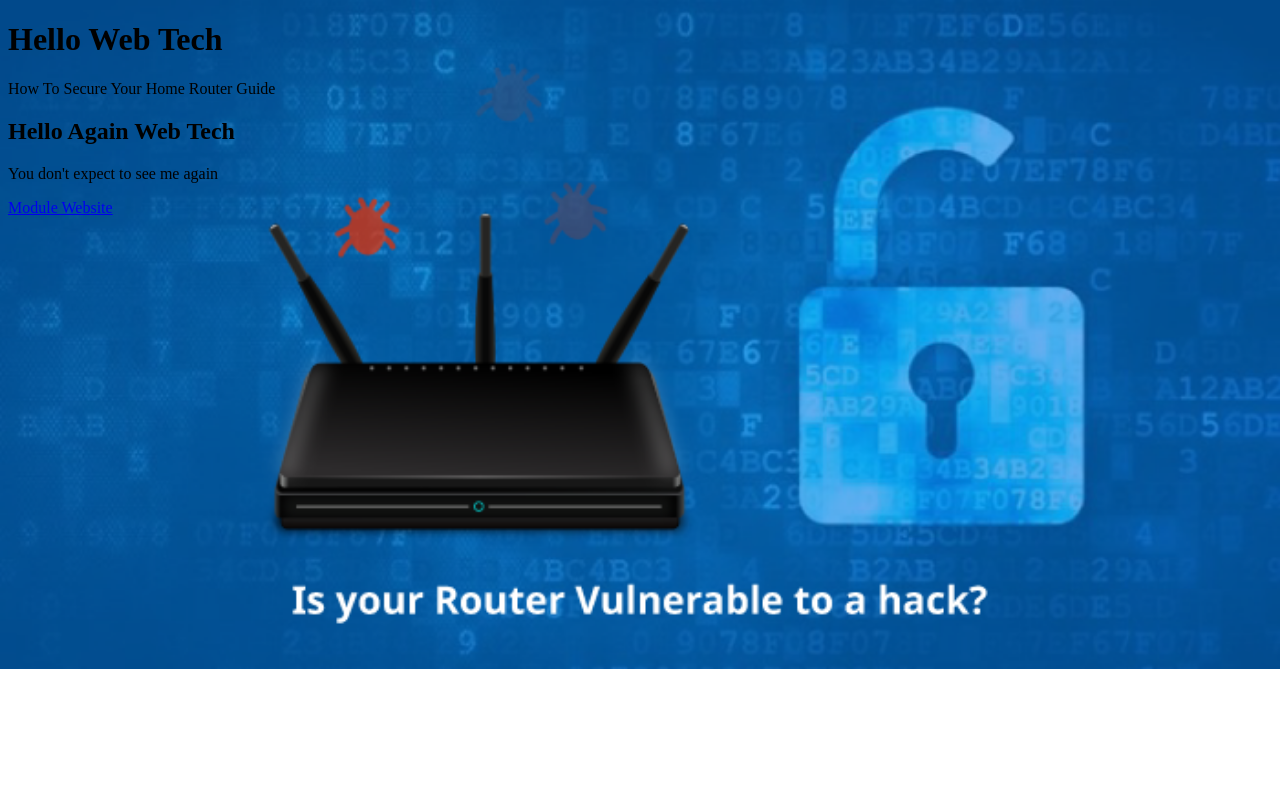
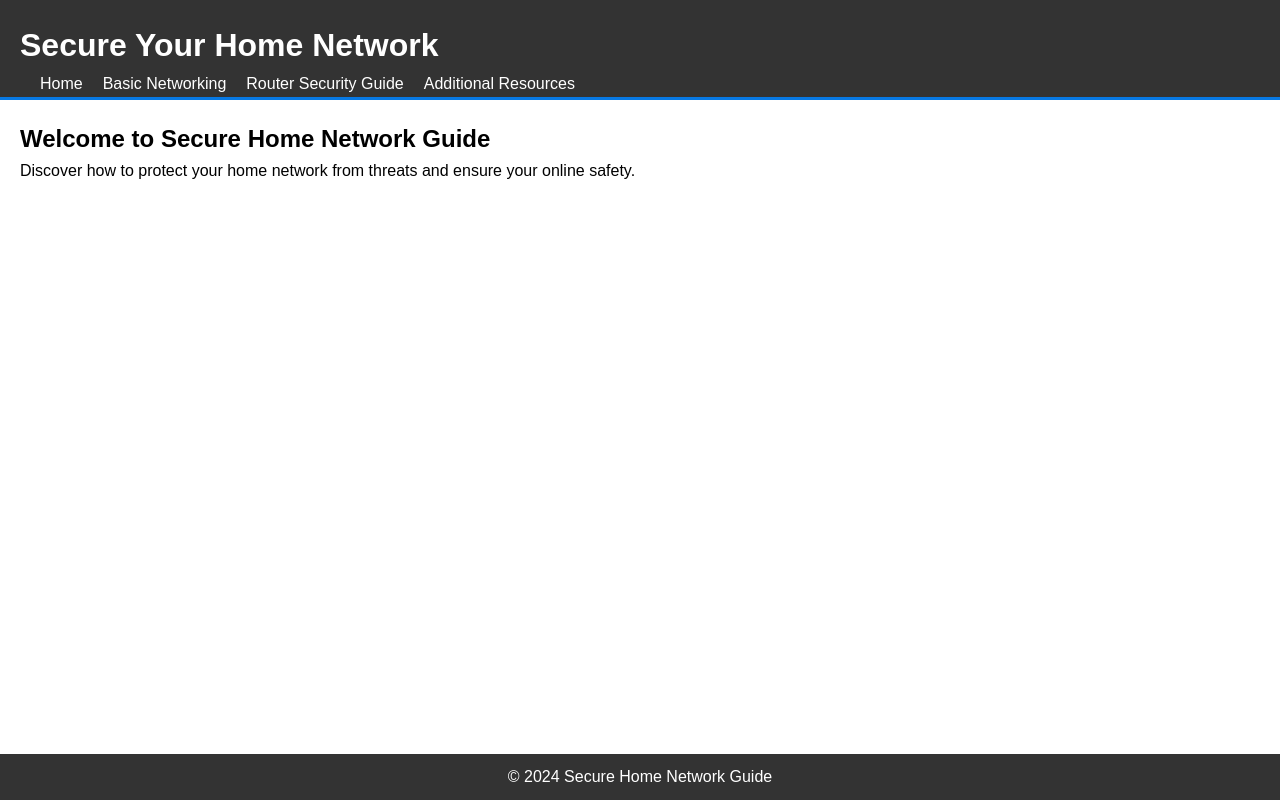
Before and after one commit to wrobe/set08101, a plain HTML site: page index.html in a window 1280 px wide. Drawn offline with Linux system fonts and the light colour scheme.

Commit message:
Webpage Layout change

```diff
--- a/index.html
+++ b/index.html
@@ -1,17 +1,31 @@
 <!DOCTYPE html>
-<html>
-    <head>
-        <title>SET08101 - Web Tech</title>
-        <link rel="stylesheet" type="text/css" href="styles.css">
-    </head>
-    <body>
-        <h1>Hello Web Tech</h1>
-        <p>How To Secure Your Home Router Guide</p>
-
-        <h2>Hello Again Web Tech</h2>
-        <p>You don't expect to see me again</p>
-    </body>
-    <body >
-        <a href =" https :// siwells . github .io/ webtech /"> Module Website </a >
-        </body >
+<html lang="en">
+<head>
+    <meta charset="UTF-8">
+    <meta name="viewport" content="width=device-width, initial-scale=1.0">
+    <title>Secure Home Network Guide</title>
+    <link rel="stylesheet" type="text/css" href="styles.css">
+</head>
+<body>
+    <header>
+        <h1>Secure Your Home Network</h1>
+        <nav>
+            <ul>
+                <li><a href="index.html">Home</a></li>
+                <li><a href="basic-networking.html">Basic Networking</a></li>
+                <li><a href="router-security.html">Router Security Guide</a></li>
+                <li><a href="resources.html">Additional Resources</a></li>
+            </ul>
+        </nav>
+    </header>
+    <main>
+        <section>
+            <h2>Welcome to Secure Home Network Guide</h2>
+            <p>Discover how to protect your home network from threats and ensure your online safety.</p>
+        </section>
+    </main>
+    <footer>
+        <p>© 2024 Secure Home Network Guide</p>
+    </footer>
+</body>
 </html>
--- a/styles.css
+++ b/styles.css
@@ -1,5 +1,51 @@
+/* Basic Reset */
+* {
+    margin: 0;
+    padding: 0;
+    box-sizing: border-box;
+}
+
 body {
-    background-image: url("images/Is_your_router_vulnerable_to_hack.jpg");
-    background-size: cover; /* This makes the image cover the entire background */
-    background-repeat: no-repeat; /* Prevents the image from repeating */
+    font-family: Arial, sans-serif;
+    line-height: 1.6;
 }
+
+header {
+    background: #333;
+    color: #fff;
+    padding-top: 20px;
+    min-height: 70px;
+    border-bottom: #0779e4 3px solid;
+}
+
+header h1, nav ul {
+    padding: 0 20px;
+}
+
+nav ul {
+    list-style: none;
+    display: flex;
+}
+
+nav ul li {
+    margin-left: 20px;
+}
+
+nav ul li a {
+    color: #fff;
+    text-decoration: none;
+}
+
+main {
+    padding: 20px;
+}
+
+footer {
+    background: #333;
+    color: #fff;
+    text-align: center;
+    padding: 10px;
+    position: absolute;
+    bottom: 0;
+    width: 100%;
+}
```
